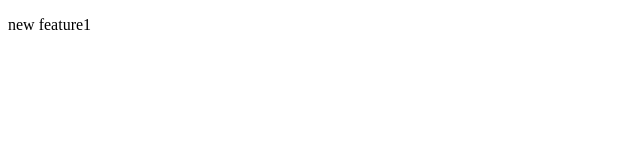
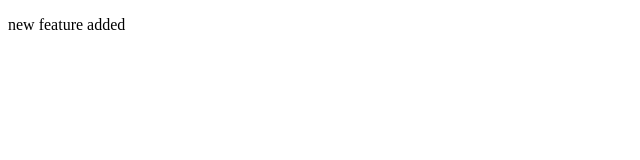
Before and after one commit to Iamnihalmp/LearnGit, a plain HTML site: page index.html in a window 1280 px wide. Shown: the full height of the page, 0-640 px from the left. Drawn offline with Linux system fonts and the light colour scheme.

Commit message:
feature1

```diff
--- a/index.html
+++ b/index.html
@@ -6,6 +6,6 @@
     <title>Document</title>
 </head>
 <body>
-    <p>new feature1</p>
+    <p>new feature added</p>
 </body>
 </html>
```
